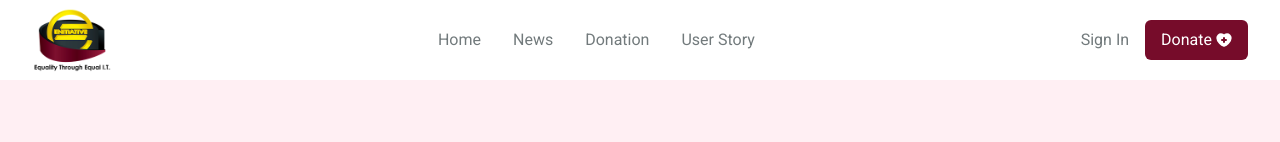
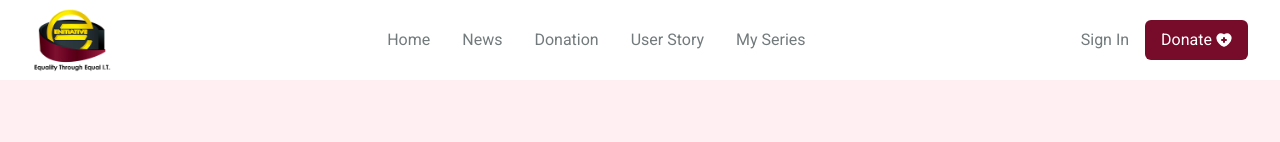
Before and after one commit to sharif57/dhataharris-frontend, a Next.js app: page /about in a window 1280 px wide. Shown: the top 142 px of the page. Built offline with nearby package versions, Linux system fonts and the light colour scheme; no server answers.

Commit message:
youtube link add

```diff
--- a/src/app/components/Navbar.tsx
+++ b/src/app/components/Navbar.tsx
@@ -129,6 +129,14 @@
             >
               User Story
             </Link>
+            <a
+              // href="https://www.youtube.com/watch?v=cwtM4hDbLDg&t=45s"
+              href="https://www.youtube.com/@the500thousand/featured"
+              target="_blank"
+              className={`text-[#727A7C]`}
+            >
+              My Series
+            </a>
           </nav>
 
           {/* Auth and Donate Buttons */}
```
